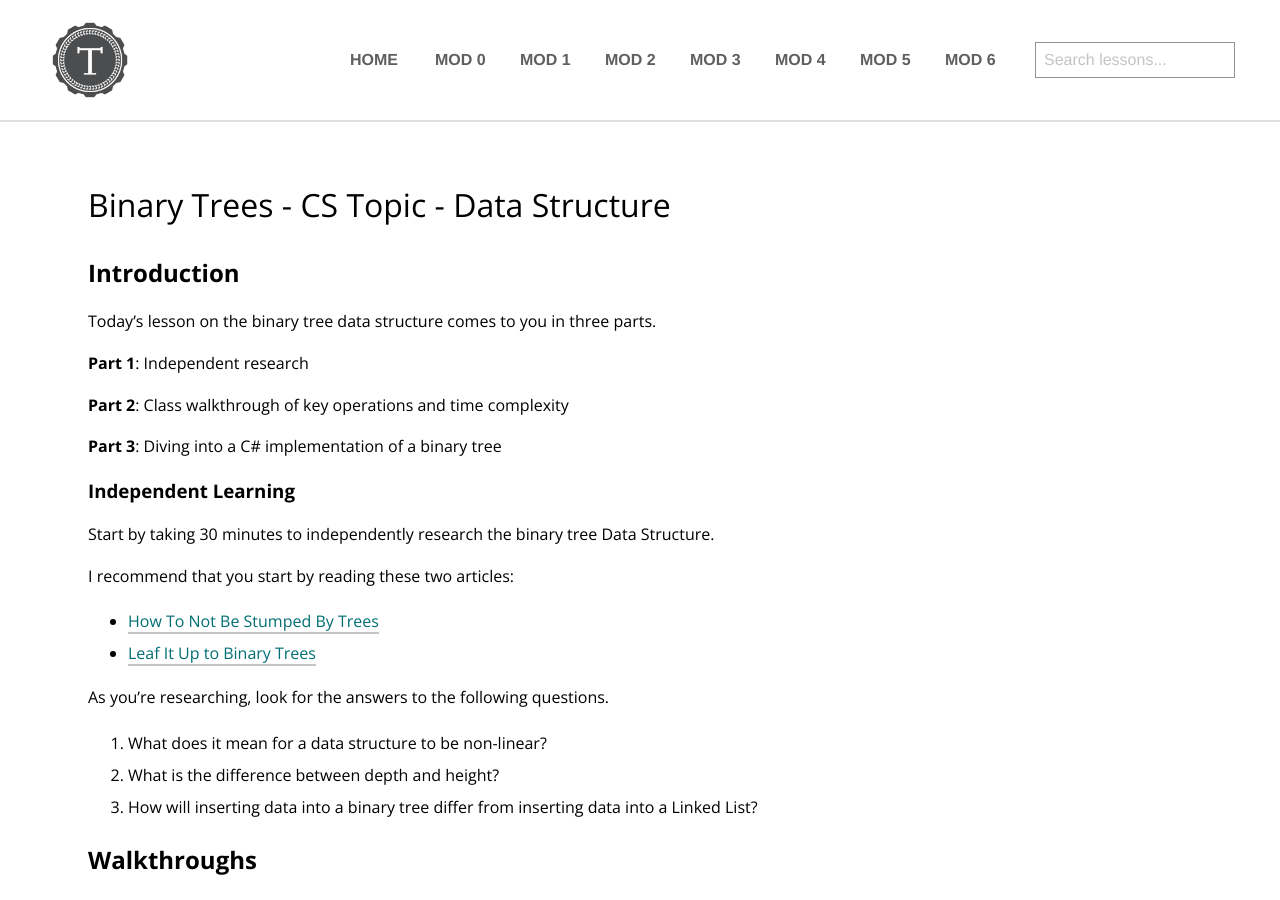
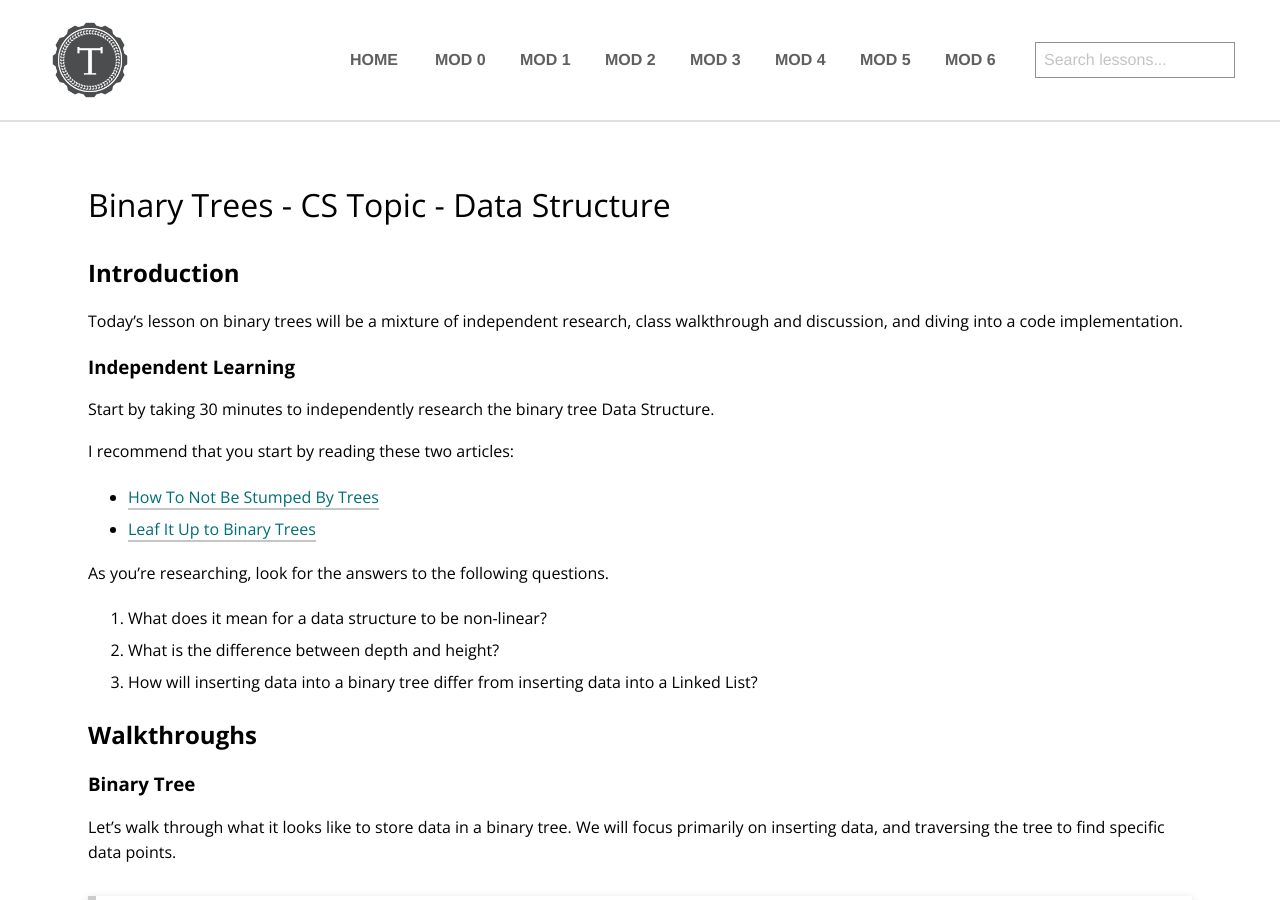
Before and after one commit to turingschool/launch-curriculum, a Jekyll site: the page built from module6/lessons/Week3/BinaryTrees.md, in a window 1280 px wide and 900 px high. Built offline with Jekyll 4.4.1, drawn with Linux system fonts in a browser that asks for light colours; nearby versions of some CDN libraries; comment, search, counter and statistics services are not loaded.

Commit message:
Update BinaryTrees.md

```diff
--- a/module6/lessons/Week3/BinaryTrees.md
+++ b/module6/lessons/Week3/BinaryTrees.md
@@ -5,13 +5,7 @@
 
 ## Introduction
 
-Today's lesson on the binary tree data structure comes to you in three parts.
-
-**Part 1**: Independent research
-
-**Part 2**: Class walkthrough of key operations and time complexity
-
-**Part 3**: Diving into a C# implementation of a binary tree
+Today's lesson on binary trees will be a mixture of independent research, class walkthrough and discussion, and diving into a code implementation.
 
 ### Independent Learning
 Start by taking 30 minutes to independently research the binary tree Data Structure.
```
